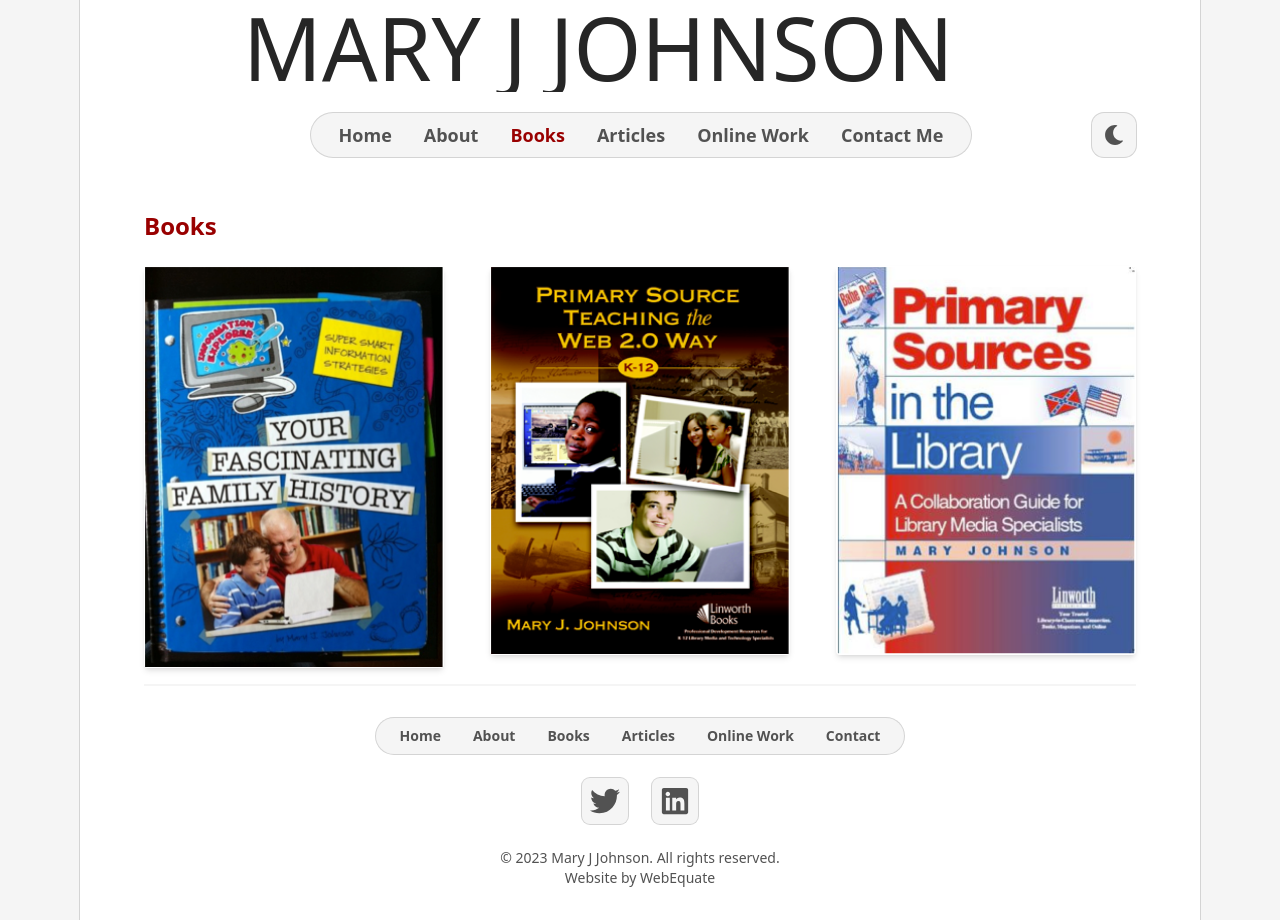
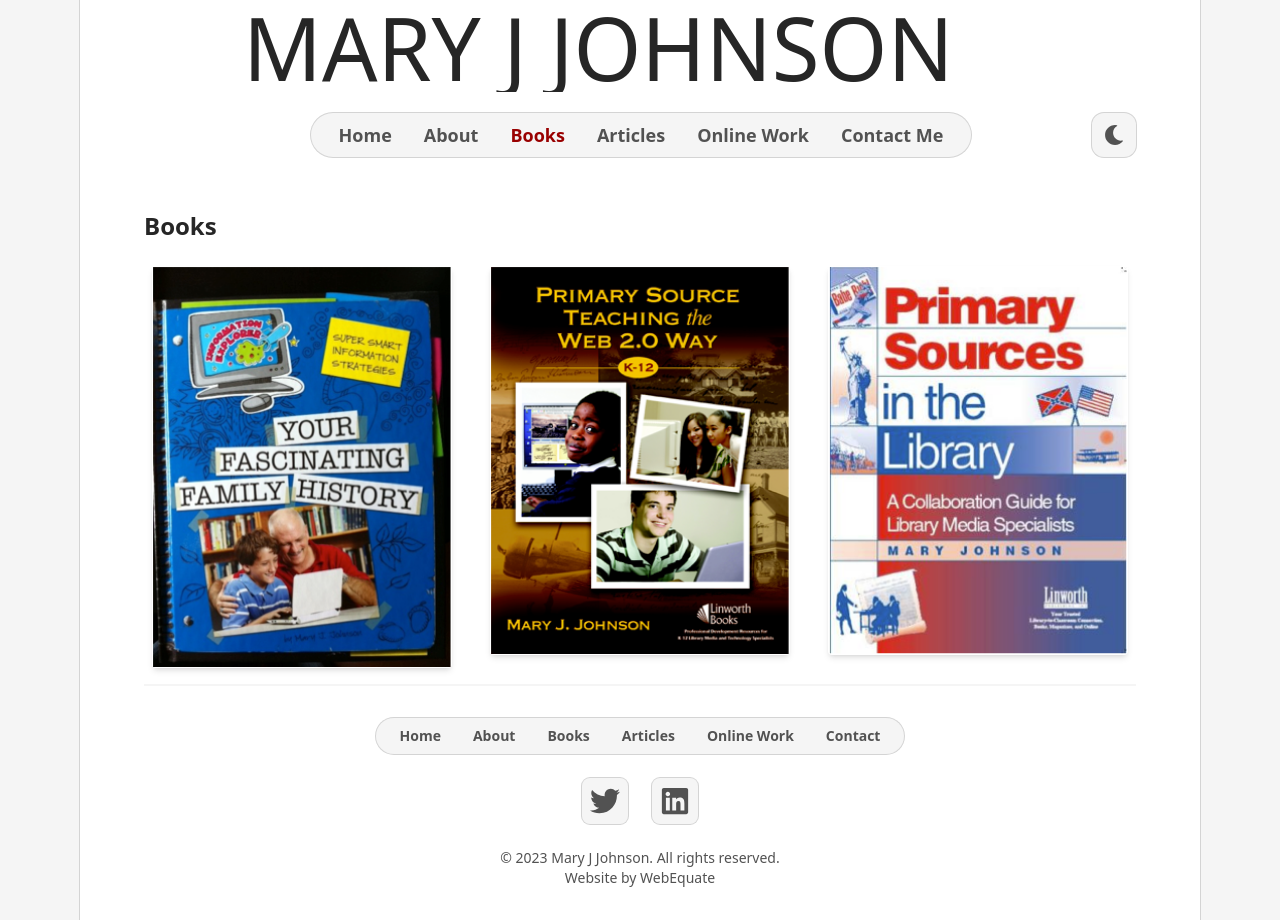
Before and after one commit to webequate/next-mary, a Next.js app: page /books in a window 1280 px wide. Built offline with nearby package versions, Linux system fonts and the light colour scheme; a web font is replaced by a local one.

Commit message:
Minor adjustments

```diff
--- a/components/Heading.tsx
+++ b/components/Heading.tsx
@@ -7,7 +7,7 @@
 const Heading: React.FC<HeadingProps> = ({ text }) => {
   return (
     <h2 className="text-2xl font-bold mb-6">
-      <span className="text-accent-dark dark:text-accent-light">{text}</span>
+      <span className="text-dark-1 dark:text-light-1">{text}</span>
     </h2>
   );
 };
--- a/pages/articles.tsx
+++ b/pages/articles.tsx
@@ -32,7 +32,7 @@
         className={"text-base text-dark-2 dark:text-light-2"}
       >
         <Heading text="Articles" />
-        <ul className="list-disc list-inside">
+        <ul className="list-disc list-outside ml-5">
           {articles.map((article, index) => (
             <li key={index} className="mb-4">
               {article.link && (
--- a/pages/books.tsx
+++ b/pages/books.tsx
@@ -31,7 +31,7 @@
         <Heading text="Books" />
         <ul className="flex justify-between">
           {books.map((book, index) => (
-            <li key={index}>
+            <li key={index} className="mx-2">
               <Link
                 key={index}
                 href={book.link}
--- a/pages/online-work.tsx
+++ b/pages/online-work.tsx
@@ -32,7 +32,7 @@
         className={"text-base text-dark-2 dark:text-light-2"}
       >
         <Heading text="Online Work" />
-        <ul className="list-disc list-inside">
+        <ul className="list-disc list-outside ml-5">
           {onlineWorks.map((onlineWork, index) => (
             <li key={index} className="mb-4">
               <Link
```
